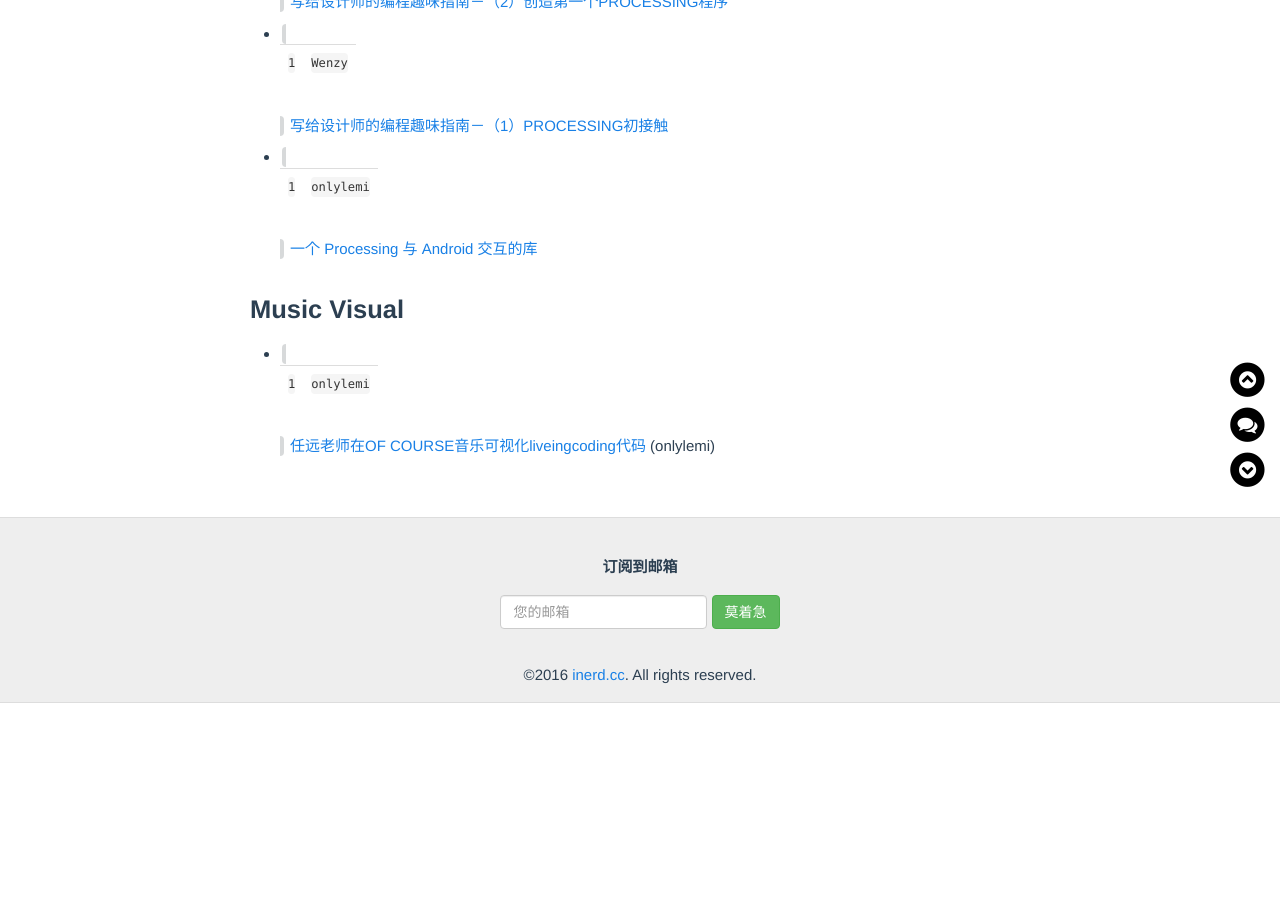
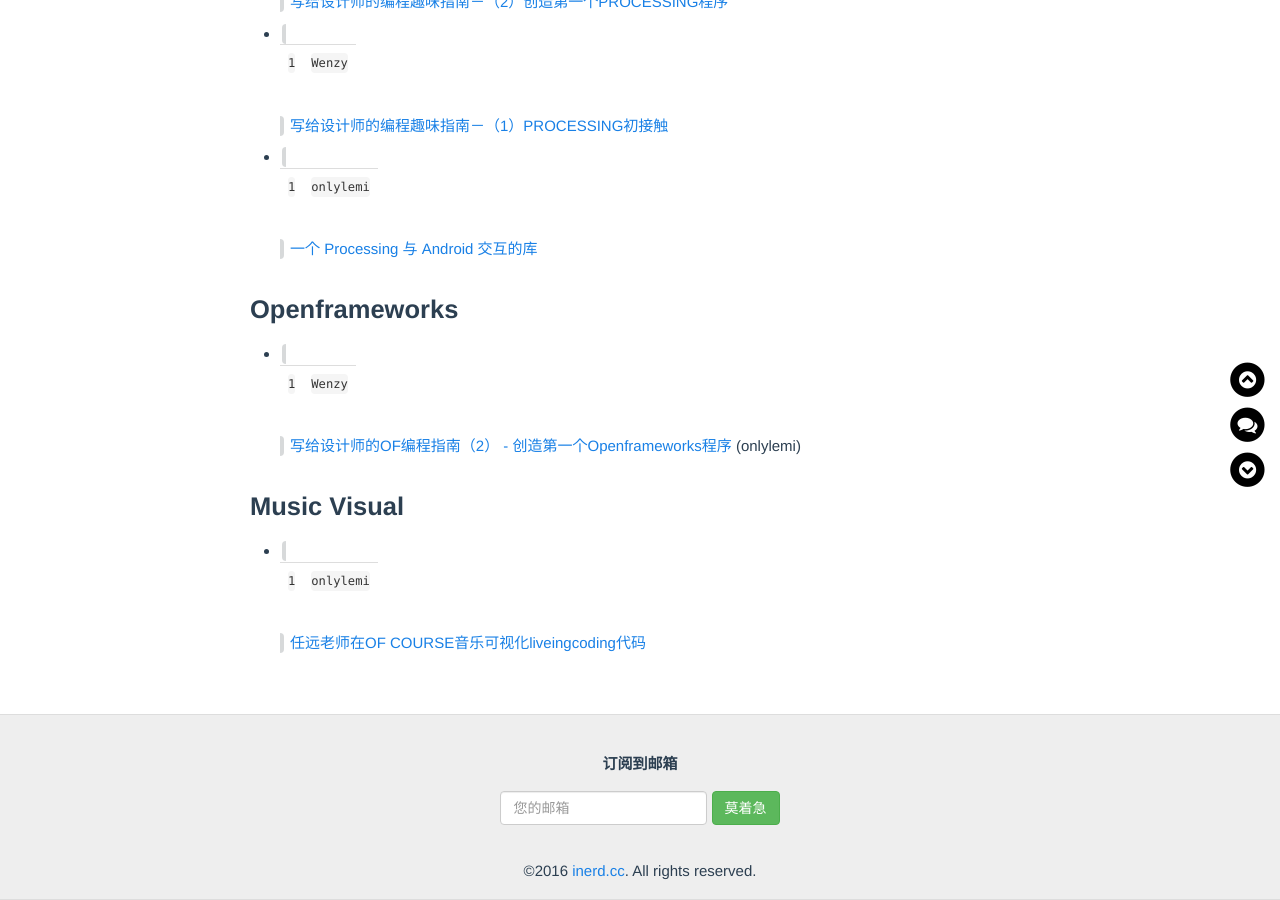
Before and after one commit to onlylemi/inerd, a Jekyll site: the page built from pages/resource.md, in a window 1280 px wide and 900 px high, scrolled down 2257 px. Built offline with Jekyll 4.4.1, drawn with Linux system fonts in a browser that asks for light colours; nearby versions of some CDN libraries; before the commit the page ends 2960 px from its top, so only the background shows below that.

Commit message:
update resource

```diff
--- a/pages/resource.md
+++ b/pages/resource.md
@@ -31,6 +31,10 @@ excerpt:
 * [`Wenzy`](http://wenzy.zcool.com.cn) [写给设计师的编程趣味指南－（1）PROCESSING初接触](http://mp.weixin.qq.com/s?__biz=MzA5OTgyMDk3Mg==&mid=206393408&idx=1&sn=bdbffc722a7e18cd70d4f6656e0be71d&scene=1&srcid=0501e2enZMCfwEYDlpUAnKcj#wechat_redirect)
 * [`onlylemi`](http://onlylemi.com) [一个 Processing 与 Android 交互的库](https://onlylemi.github.io/projects/processing-android-capture/)
 
+### Openframeworks
+
+* [`Wenzy`](http://weibo.com/wenziyang) [写给设计师的OF编程指南（2） - 创造第一个Openframeworks程序](http://mp.weixin.qq.com/s?__biz=MzA5OTgyMDk3Mg==&mid=2651224777&idx=1&sn=029d12cc3598bc8fd2c01e18b538af23&scene=2&srcid=0510VZOBDDufCIlf7M3wdLnI&from=timeline&isappinstalled=0#wechat_redirect) (onlylemi)
+
 ### Music Visual
 
-* [`onlylemi`](http://onlylemi.com) [任远老师在OF COURSE音乐可视化liveingcoding代码](https://github.com/onlylemi/MusicVisual) (onlylemi)
+* [`onlylemi`](http://onlylemi.com) [任远老师在OF COURSE音乐可视化liveingcoding代码](https://github.com/onlylemi/MusicVisual)
```
